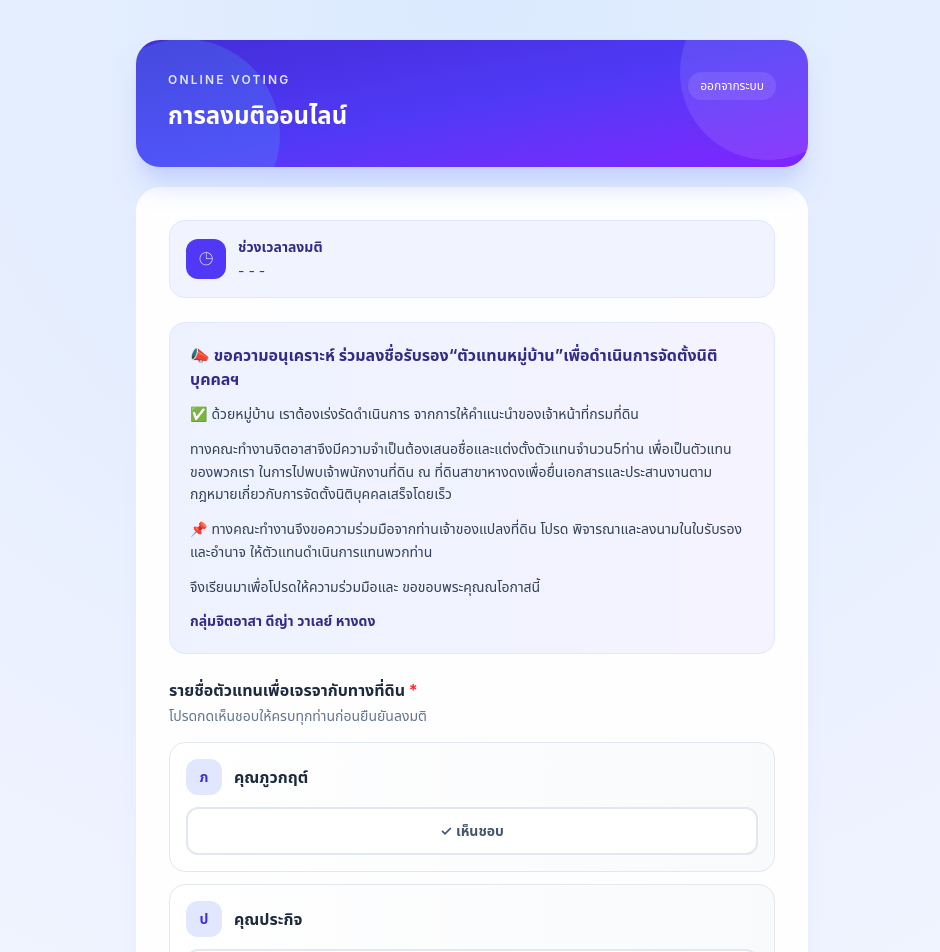
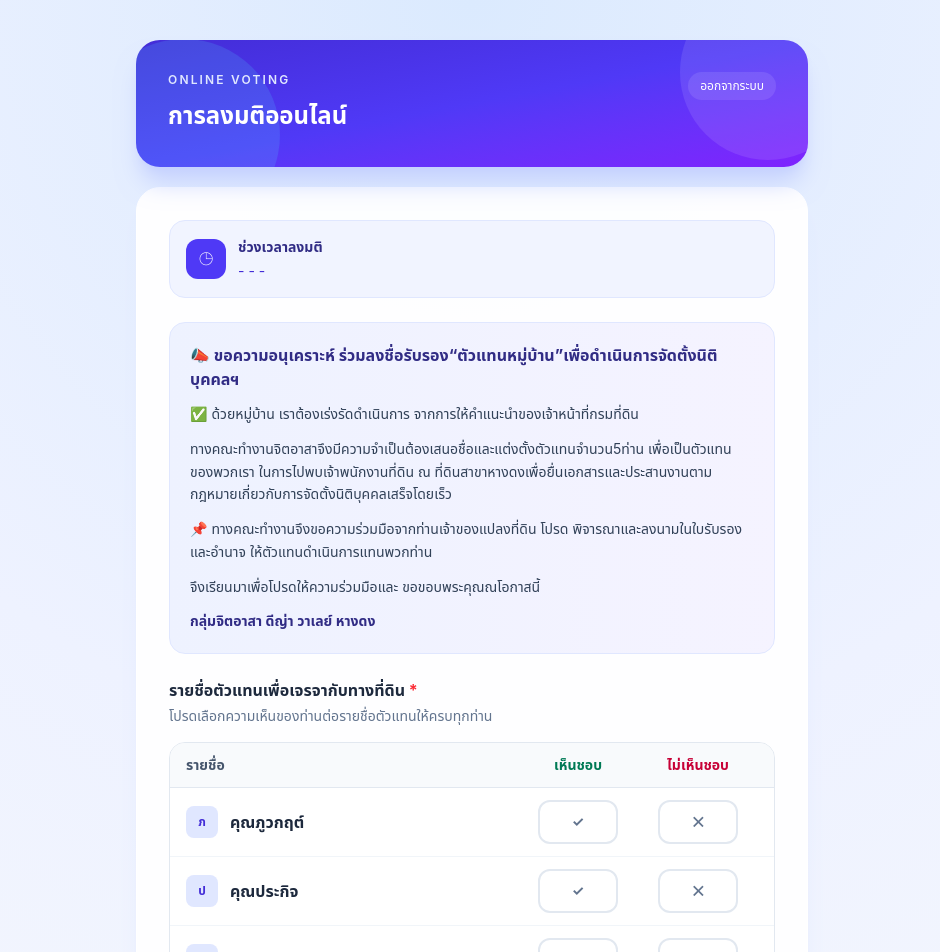
Before and after one commit to wiramatta-hub/vote-app, a Next.js app: page /vote in a window 1280 px wide. Shown: the top 952 px of the page, without its empty margins (168-1108 px from the left). Built offline with nearby package versions, Linux system fonts and the light colour scheme; no server answers; the database is empty.

Commit message:
vote: align approve/reject controls in shared columns

```diff
--- a/src/app/vote/page.tsx
+++ b/src/app/vote/page.tsx
@@ -181,7 +181,7 @@ export default function VotePage() {
     }));
 
     if (representativeVotes.some((vote) => !vote.decision)) {
-      setError('กรุณากดเห็นชอบให้ครบทุกท่าน');
+      setError('กรุณาเลือกเห็นชอบหรือไม่เห็นชอบให้ครบทุกท่าน');
       return;
     }
     if (!voterName.trim()) { setError('กรุณากรอกชื่อ-นามสกุลผู้ลงมติ'); return; }
@@ -318,36 +318,75 @@ export default function VotePage() {
                 <label className="block text-base font-bold text-slate-800">
                   รายชื่อตัวแทนเพื่อเจรจากับทางที่ดิน <span className="text-red-500">*</span>
                 </label>
-                <p className="mt-1 text-sm text-slate-500">โปรดกดเห็นชอบให้ครบทุกท่านก่อนยืนยันลงมติ</p>
+                <p className="mt-1 text-sm text-slate-500">โปรดเลือกความเห็นของท่านต่อรายชื่อตัวแทนให้ครบทุกท่าน</p>
               </div>
-              <div className="space-y-3">
-                {REPRESENTATIVES.map((representative) => {
+              <div className="overflow-hidden rounded-2xl border border-slate-200 bg-white">
+                <div className="grid grid-cols-[minmax(0,1fr)_120px_120px] items-center border-b border-slate-200 bg-slate-50 px-4 py-3 text-sm font-semibold text-slate-600">
+                  <p>รายชื่อ</p>
+                  <p className="text-center text-emerald-700">เห็นชอบ</p>
+                  <p className="text-center text-rose-700">ไม่เห็นชอบ</p>
+                </div>
+                {REPRESENTATIVES.map((representative, index) => {
                   const selectedDecision = representativeDecisions[representative];
+                  const rowBorder = index === REPRESENTATIVES.length - 1 ? '' : 'border-b border-slate-100';
 
                   return (
-                    <div key={representative} className="rounded-2xl border border-slate-200 bg-gradient-to-r from-white to-slate-50 p-4 transition-shadow hover:shadow-md">
+                    <div
+                      key={representative}
+                      className={`grid grid-cols-[minmax(0,1fr)_120px_120px] items-center px-4 py-3 ${rowBorder}`}
+                    >
                       <div className="flex items-center gap-3">
-                        <span className="grid h-9 w-9 place-items-center rounded-xl bg-indigo-100 text-sm font-bold text-indigo-700">
+                        <span className="grid h-8 w-8 place-items-center rounded-lg bg-indigo-100 text-xs font-bold text-indigo-700">
                           {representative.replace('คุณ', '').charAt(0)}
                         </span>
-                        <p className="font-bold text-slate-800">{representative}</p>
+                        <p className="font-semibold text-slate-800">{representative}</p>
                       </div>
-                      <div className="mt-3">
-                        <button
-                          type="button"
-                          onClick={() => setRepresentativeDecisions((prev) => ({
+
+                      <label className="mx-auto flex cursor-pointer items-center justify-center">
+                        <input
+                          type="radio"
+                          name={`representative-${representative}`}
+                          value="approve"
+                          checked={selectedDecision === 'approve'}
+                          onChange={() => setRepresentativeDecisions((prev) => ({
                             ...prev,
                             [representative]: 'approve' as RepresentativeDecision,
                           }))}
-                          className={`flex w-full items-center justify-center rounded-xl border-2 px-4 py-3 text-sm font-semibold transition-all ${
+                          className="sr-only"
+                        />
+                        <span
+                          className={`flex h-11 w-20 items-center justify-center rounded-xl border-2 text-sm font-bold transition-all ${
                             selectedDecision === 'approve'
                               ? 'border-emerald-500 bg-emerald-500 text-white shadow-sm shadow-emerald-200'
-                              : 'border-slate-200 bg-white text-slate-600 hover:border-emerald-300 hover:bg-emerald-50'
+                              : 'border-slate-200 bg-white text-slate-500 hover:border-emerald-400 hover:bg-emerald-50'
                           }`}
                         >
-                          ✓ เห็นชอบ
-                        </button>
-                      </div>
+                          ✓
+                        </span>
+                      </label>
+
+                      <label className="mx-auto flex cursor-pointer items-center justify-center">
+                        <input
+                          type="radio"
+                          name={`representative-${representative}`}
+                          value="reject"
+                          checked={selectedDecision === 'reject'}
+                          onChange={() => setRepresentativeDecisions((prev) => ({
+                            ...prev,
+                            [representative]: 'reject' as RepresentativeDecision,
+                          }))}
+                          className="sr-only"
+                        />
+                        <span
+                          className={`flex h-11 w-20 items-center justify-center rounded-xl border-2 text-sm font-bold transition-all ${
+                            selectedDecision === 'reject'
+                              ? 'border-rose-500 bg-rose-500 text-white shadow-sm shadow-rose-200'
+                              : 'border-slate-200 bg-white text-slate-500 hover:border-rose-400 hover:bg-rose-50'
+                          }`}
+                        >
+                          ✕
+                        </span>
+                      </label>
                     </div>
                   );
                 })}
```
